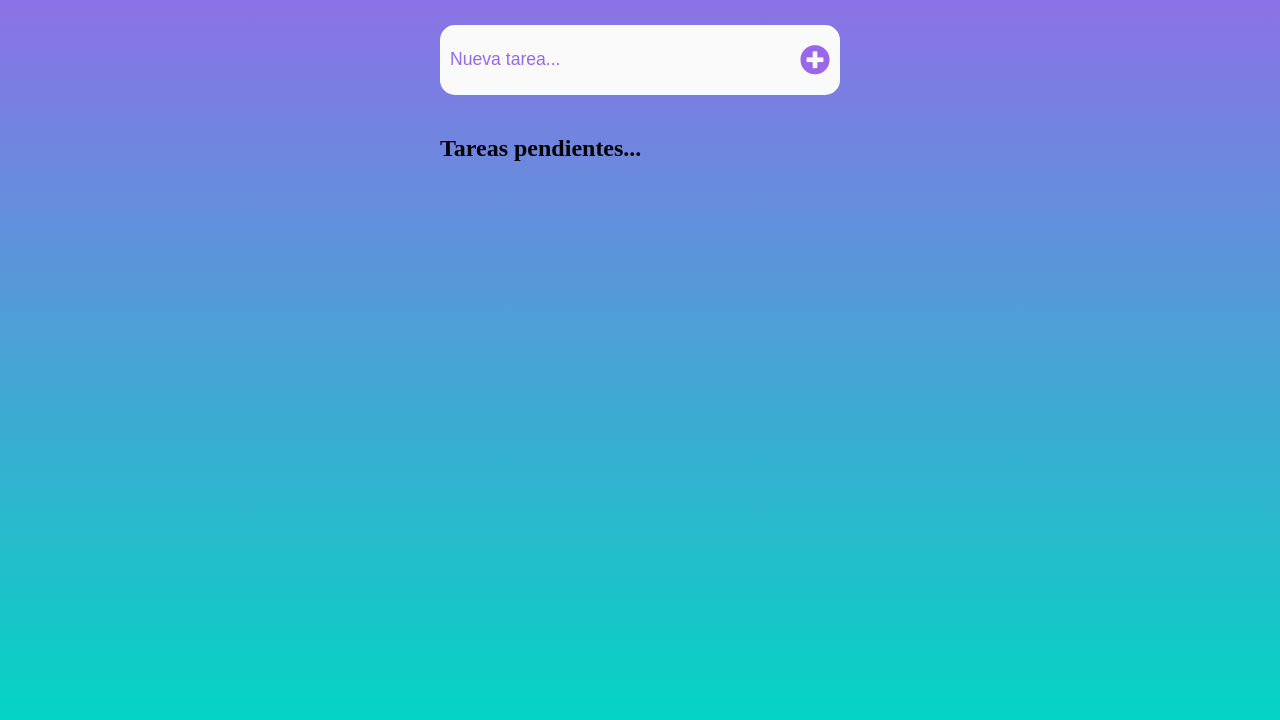
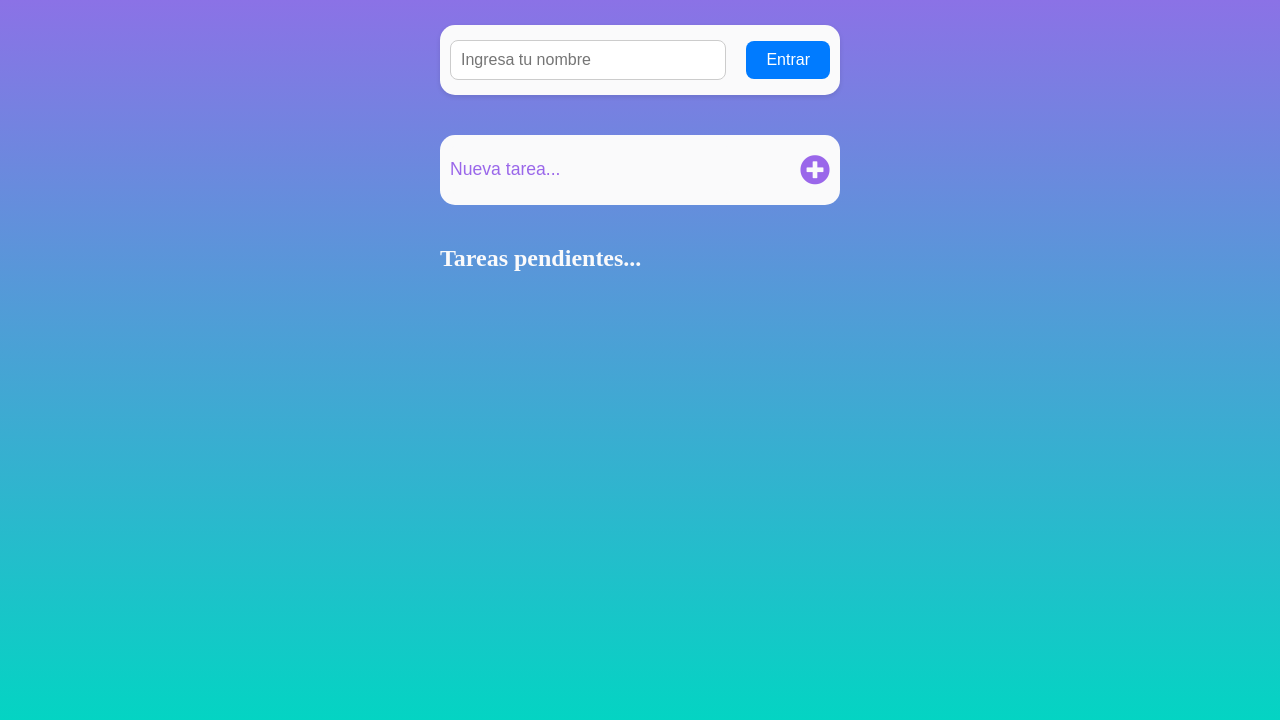
Before and after one commit to PatricioVega04/Gestor-de-tareas, a plain HTML site: page index.html in a window 1280 px wide. Shown: the part 80-800 px from the top of the page. Drawn offline with Linux system fonts and the light colour scheme.

Commit message:
modificacion de usuarios

```diff
--- a/index.html
+++ b/index.html
@@ -11,9 +11,14 @@
     <div class="conteiner">
         <div class="perfil">
             <div id="fecha"></div>
-            <h1>Hola, Patricio!</h1>
 
-    </div>
+            <h1 id="greeting">Bienvenido</h1>
+            <div id="loginSection">
+                <input type="text" id="username" placeholder="Ingresa tu nombre" />
+                <button id="enterButton">Entrar</button>
+            </div>
+
+
     <div  class="agregarTarea">
         <input type="text" id="input" placeholder="Nueva tarea...">
 
--- a/script.js
+++ b/script.js
@@ -122,3 +122,35 @@ function cargarLista(DATA){
     agregarTarea(item.nombre, item.id, item.realizado, item.eliminado)
 })
 }
+const usernameInput = document.getElementById('username');
+        const enterButton = document.getElementById('enterButton');
+        const textArea = document.getElementById('textArea');
+        const userNameDisplay = document.getElementById('userName');
+        const saveButton = document.getElementById('saveButton');
+        const savedText = document.getElementById('savedText');
+        const userText = document.getElementById('userText');
+        const deleteNameButton = document.getElementById('deleteNameButton');
+
+
+        const storedName = localStorage.getItem('username');
+        const storedText = localStorage.getItem('savedText');
+        if (storedName) {
+            document.getElementById('greeting').textContent = `Bienvenido de nuevo, ${storedName}`;
+            document.getElementById('loginSection').style.display = 'none';
+            textArea.style.display = 'block';
+            userNameDisplay.textContent = storedName;
+        }
+        if (storedText) {
+            savedText.textContent = storedText;
+        }
+
+
+
+
+        saveButton.addEventListener('click', () => {
+            const text = userText.value.trim();
+            if (text) {
+                localStorage.setItem('savedText', text);
+                savedText.textContent = text;
+            }
+        });
--- a/styles.css
+++ b/styles.css
@@ -95,3 +95,38 @@ body {
     transform: scale(1.1);
     color: var(--blue-dark);
 }
+
+#loginSection {
+    background-color: var(--white);
+    border-radius: 15px;
+    height: 70px;
+    display: flex;
+    align-items: center;
+    padding: 10px;
+    gap: 20px;
+    margin: 40px 0;
+    box-shadow: 0 2px 5px rgba(0, 0, 0, 0.1);
+}
+
+#username {
+    flex: 1;
+    height: 40px;
+    border: 1px solid #ccc;
+    border-radius: 8px;
+    padding: 5px 10px;
+    font-size: 16px;
+}
+
+#enterButton {
+    background-color: #007bff;
+    color: white;
+    border: none;
+    border-radius: 8px;
+    padding: 10px 20px;
+    cursor: pointer;
+    font-size: 16px;
+}
+
+#enterButton:hover {
+    background-color: #0056b3;
+}
```
